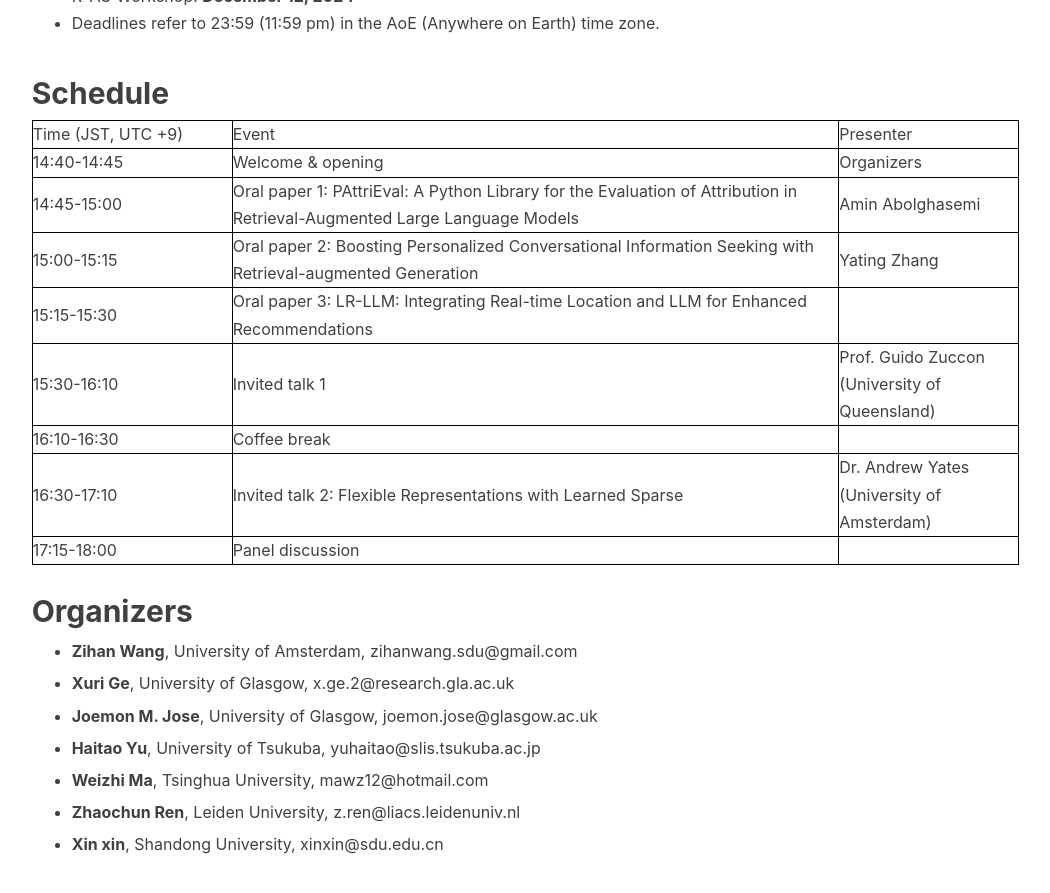
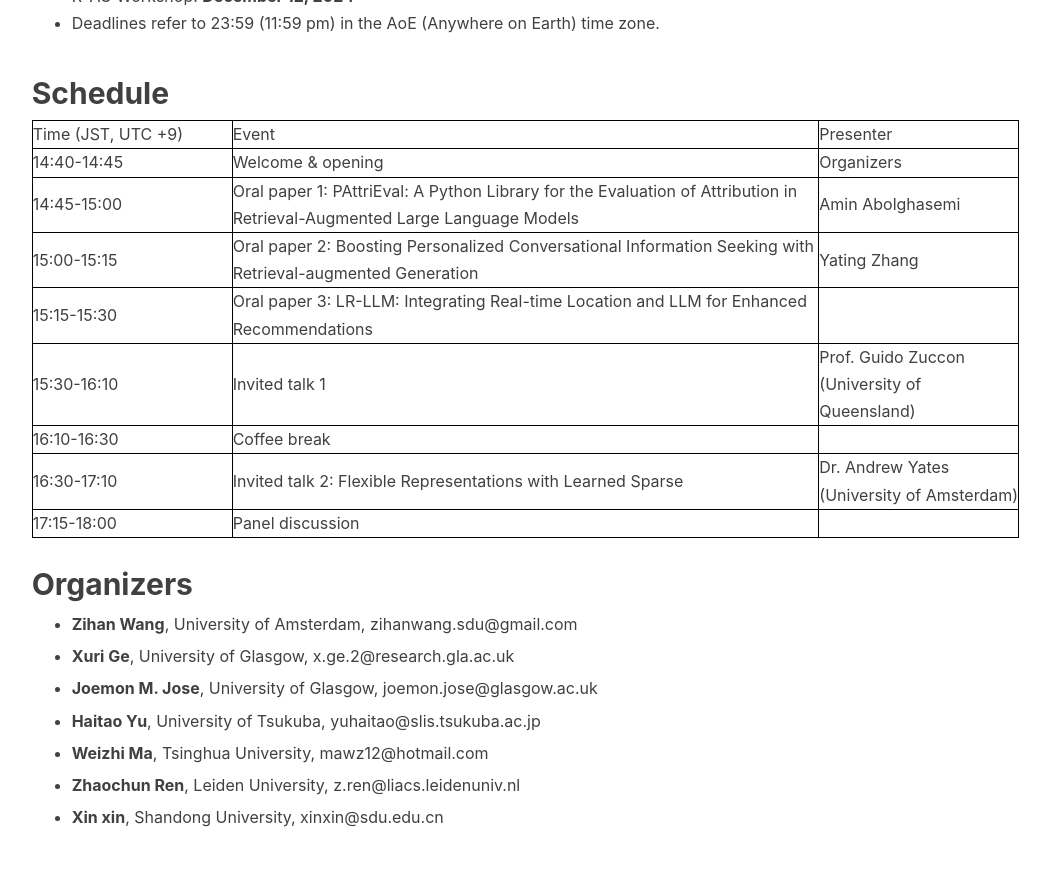
Before and after one commit to R3AG-SIGIR-AP/R3AG-SIGIR-AP.github.io, a Jekyll site: the page built from index.md, in a window 1280 px wide and 900 px high, scrolled down 1804 px. Shown: the top 893 px of the window, without its empty margins (90-1140 px from the left). Built offline with Jekyll 4.4.1, drawn with Linux system fonts in a browser that asks for light colours; nearby versions of some CDN libraries; our own code applies the rules of GitHub Pages for plain Markdown files; after the commit the page ends 2676 px from its top, so only the background shows below that.

Commit message:
Update index.md

```diff
--- a/index.md
+++ b/index.md
@@ -39,7 +39,7 @@ At least one author of each accepted paper must attend the workshop on-site and
     <tr>
         <td width="200">Time (JST, UTC +9)</td>
         <td>Event</td>
-        <td width="180">Presenter</td>
+        <td width="200">Presenter</td>
     </tr>
     <tr>
         <td>14:40-14:45</td>
@@ -64,7 +64,7 @@ At least one author of each accepted paper must attend the workshop on-site and
     <tr>
         <td>15:30-16:10</td>
         <td>Invited talk 1</td>
-        <td>Prof. Guido Zuccon (University of Queensland)</td>
+        <td>Prof. Guido Zuccon <br> (University of Queensland)</td>
     </tr>
     <tr>
         <td>16:10-16:30</td>
@@ -74,7 +74,7 @@ At least one author of each accepted paper must attend the workshop on-site and
     <tr>
         <td>16:30-17:10</td>
         <td>Invited talk 2: Flexible Representations with Learned Sparse</td>
-        <td>Dr. Andrew Yates (University of Amsterdam)</td>
+        <td>Dr. Andrew Yates <br> (University of Amsterdam)</td>
     </tr>
     <tr>
         <td>17:15-18:00</td>
```
